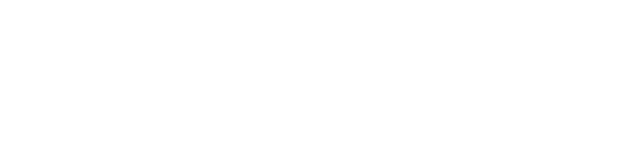
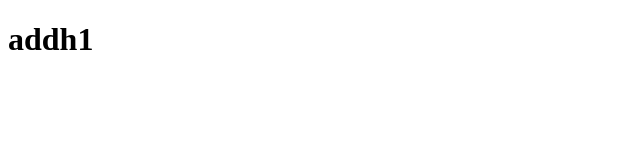
Before and after one commit to vinhpt99/test, a plain HTML site: page index.html in a window 1280 px wide. Shown: the whole page, without its empty margins (0-640 px from the left). Drawn offline with Linux system fonts and the light colour scheme.

Commit message:
add info h1

```diff
--- a/index.html
+++ b/index.html
@@ -7,6 +7,6 @@
     <title>Document</title>
 </head>
 <body>
-    <h1></h1>
+    <h1>addh1</h1>
 </body>
 </html>
```
